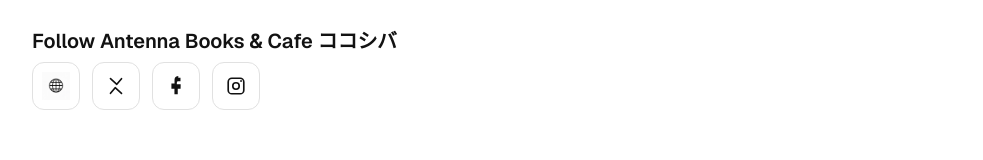
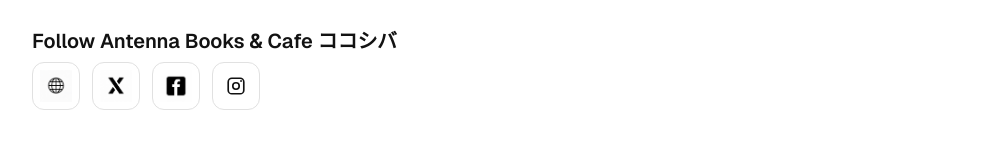
Before and after one commit to minimalistHiro/app-portfolio, a Next.js app: page / in a window 1280 px wide. Shown: the part 2409-2569 px from the top of the page, without its empty margins (148-1131 px from the left). Built offline with nearby package versions, Linux system fonts and the light colour scheme.

Commit message:
Use provided X and Facebook icons

```diff
--- a/app/page.module.css
+++ b/app/page.module.css
@@ -273,8 +273,8 @@
 }
 
 .socialIconImage {
-  width: 28px;
-  height: 28px;
+  width: 32px;
+  height: 32px;
   object-fit: contain;
   display: block;
 }
--- a/app/page.tsx
+++ b/app/page.tsx
@@ -62,8 +62,8 @@ function SocialIcon({ type }: SocialIconProps) {
       <Image
         src="/images/web.png"
         alt="公式サイト"
-        width={28}
-        height={28}
+        width={32}
+        height={32}
         className={styles.socialIconImage}
       />
     );
@@ -71,17 +71,25 @@ function SocialIcon({ type }: SocialIconProps) {
 
   if (type === "x") {
     return (
-      <svg viewBox="0 0 24 24" className={styles.socialIcon} aria-hidden="true">
-        <path d="M6 4l6.9 6.1L18 4m0 16l-6.9-6.1L6 20" stroke="currentColor" strokeWidth="1.8" fill="none" strokeLinecap="round" strokeLinejoin="round" />
-      </svg>
+      <Image
+        src="/images/X.png"
+        alt="X"
+        width={32}
+        height={32}
+        className={styles.socialIconImage}
+      />
     );
   }
 
   if (type === "facebook") {
     return (
-      <svg viewBox="0 0 24 24" className={styles.socialIcon} aria-hidden="true">
-        <path d="M14.5 3h2.4v3.8h-2.4a1.6 1.6 0 0 0-1.6 1.6v1.8h4.2L17 15h-3.1v6h-3.6v-6H7V9.2h3.4V5.6C10.4 2.4 11.9 1 15.8 1H14.5z" fill="currentColor" />
-      </svg>
+      <Image
+        src="/images/facebook.png"
+        alt="Facebook"
+        width={32}
+        height={32}
+        className={styles.socialIconImage}
+      />
     );
   }
 
```
Also changed, not shown: public/images/X.png (added), public/images/facebook.png (added).
